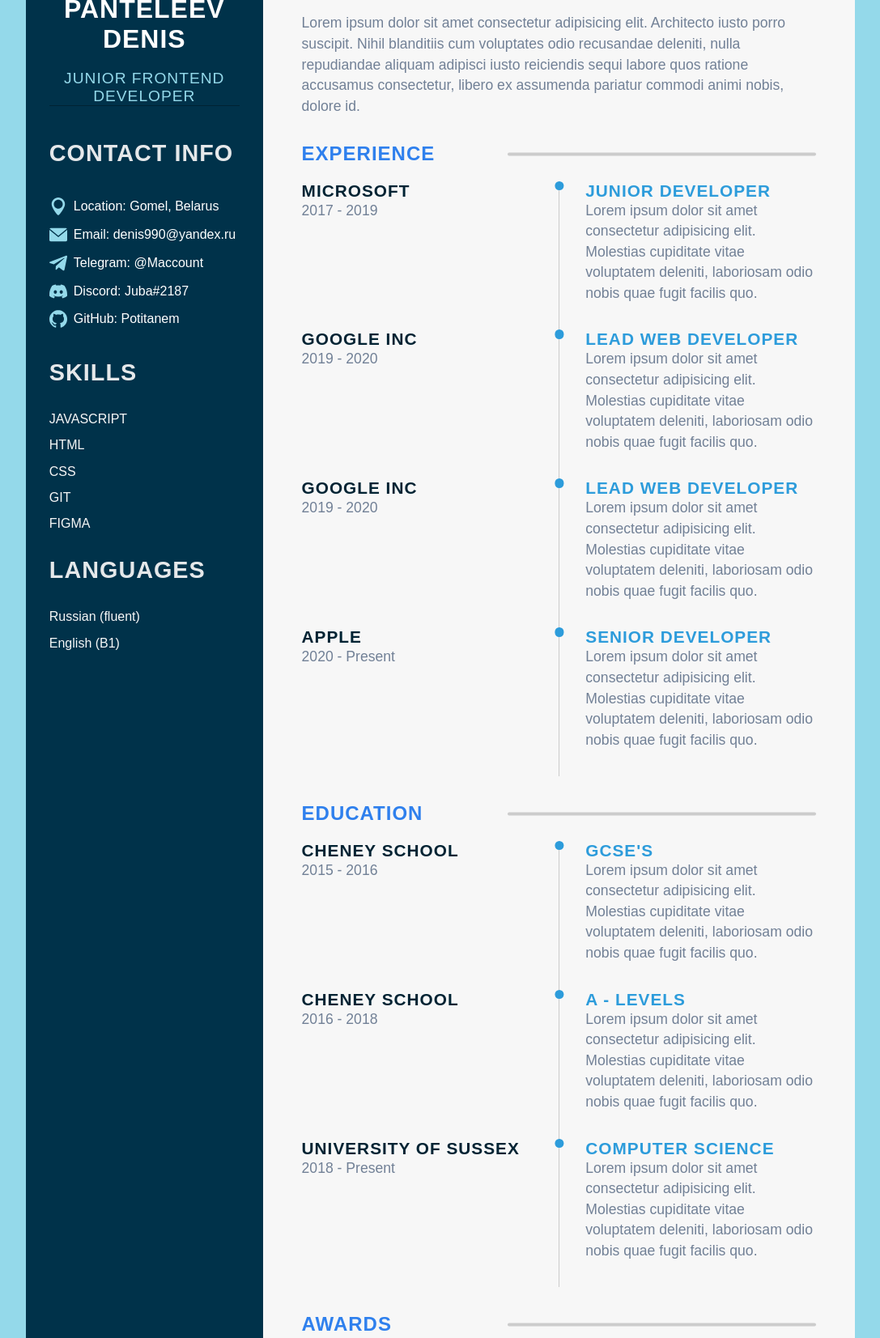
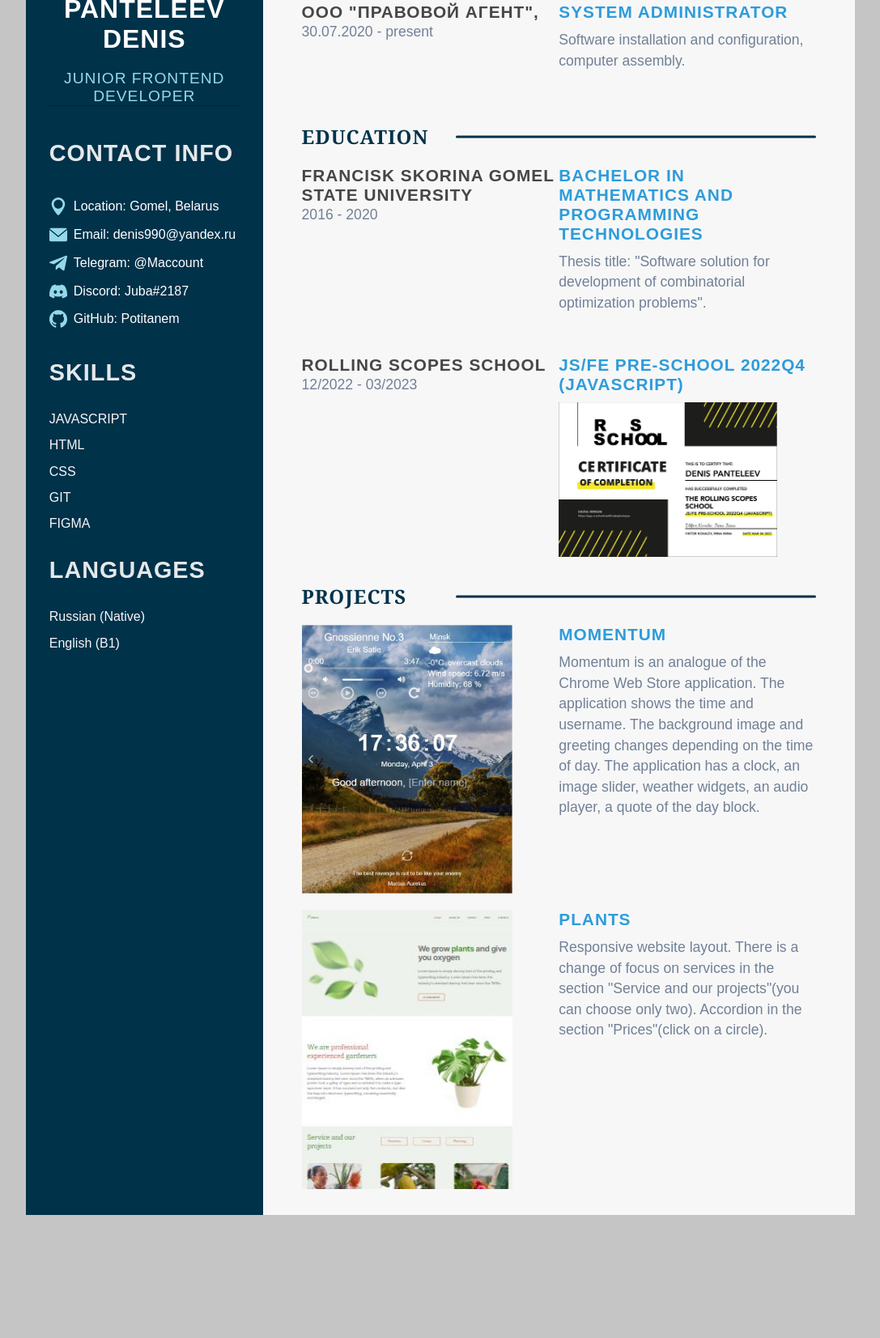
Before and after one commit to Potitanem/MainCV, a plain HTML site: page index.html in a window 1280 px wide. Shown: the part 274-1927 px from the top of the page at 81% size, without its empty margins (96-1183 px from the left). After the commit the page ends 1807 px from the top, so only its background shows below. Drawn offline with Linux system fonts and the light colour scheme.

Commit message:
all done

```diff
--- a/index.html
+++ b/index.html
@@ -6,12 +6,8 @@
 		<meta name="viewport" content="width=device-width, initial-scale=1.0" />
 		<title>Resume</title>
 		<link rel="preconnect" href="https://fonts.gstatic.com" />
-		<link rel="icon" href="./assets/img/favicon.ico">
+		<link rel="icon" href="./assets/img/favicon.ico" />
 		<link rel="stylesheet" href="style.css" />
-		<link
-			href="https://fonts.googleapis.com/css2?family=Poppins:wght@100;300;400;600&display=swap"
-			rel="stylesheet"
-		/>
 		<link
 			rel="stylesheet"
 			href="https://cdnjs.cloudflare.com/ajax/libs/font-awesome/4.7.0/css/font-awesome.min.css"
@@ -37,19 +33,31 @@
 							</li>
 							<li class="icon-list">
 								<div class="icon-image email"></div>
-								<a href="mailto: denis990@yandex.ru" class="contacts-link link">Email: denis990@yandex.ru</a>
+								<a href="mailto: denis990@yandex.ru" class="contacts-link link"
+									>Email: denis990@yandex.ru</a
+								>
 							</li>
 							<li class="icon-list">
 								<div class="icon-image telegram"></div>
-								<a href="https://t.me/Maccount" class="contacts-link link">Telegram: @Maccount</a>
+								<a href="https://t.me/Maccount" class="contacts-link link"
+									>Telegram: @Maccount</a
+								>
 							</li>
 							<li class="icon-list">
 								<div class="icon-image discord"></div>
-								<a href="https://discordapp.com/users/Juba#2187/" class="contacts-link link">Discord: Juba#2187</a>
+								<a
+									href="https://discordapp.com/users/Juba#2187/"
+									class="contacts-link link"
+									>Discord: Juba#2187</a
+								>
 							</li>
 							<li class="icon-list">
 								<div class="icon-image github"></div>
-								<a href="https://github.com/Potitanem" class="contacts-link link">GitHub: Potitanem</a>
+								<a
+									href="https://github.com/Potitanem"
+									class="contacts-link link"
+									>GitHub: Potitanem</a
+								>
 							</li>
 						</ul>
 					</div>
@@ -77,7 +85,7 @@
 						<h3 class="main-title">Languages</h3>
 						<ul>
 							<li>
-								<p>Russian (fluent)</p>
+								<p>Russian (Native)</p>
 							</li>
 							<li>
 								<p>English (B1)</p>
@@ -88,175 +96,133 @@
 			</section>
 			<section class="right-section">
 				<div class="right-main-content">
-					<section class="about sect">
+					<section class="about section">
 						<h2 class="right-title">About Me</h2>
-						<p class="para">
-							Lorem ipsum dolor sit amet, consectetur adipisicing elit.
-							Quibusdam molestias facilis ullam dolorum, reprehenderit dolorem
-							accusantium sit quo dolore nostrum assumenda obcaecati animi
-							commodi nobis labore exercitationem corporis esse eveniet optio
-							laudantium molestiae maiores pariatur nisi cumque. Distinctio et,
-							totam, dicta autem nostrum doloribus ipsam vel rerum, molestiae
-							soluta laboriosam. <br />
+						<p class="paragraph">
+							Hard-working and disciplined with good communication and time
+							management skills. I'm willing to learn and enjoy problem solving.
+							I am able to work both independently and in a team environment.
 							<br />
-							Lorem ipsum dolor sit amet consectetur adipisicing elit.
-							Architecto iusto porro suscipit. Nihil blanditiis cum voluptates
-							odio recusandae deleniti, nulla repudiandae aliquam adipisci iusto
-							reiciendis sequi labore quos ratione accusamus consectetur, libero
-							ex assumenda pariatur commodi animi nobis, dolore id.
 						</p>
 					</section>
-
-					<section class="experince sect">
+					<section class="experince section">
 						<h2 class="right-title">Experience</h2>
-						<div class="timeline">
-							<div class="left-tl-content">
-								<h5 class="tl-title">Microsoft</h5>
-								<p class="para">2017 - 2019</p>
+						<div class="showcase">
+							<div class="left-part">
+								<h5 class="left-title">ООО "Правовой Агент",</h5>
+								<p class="paragraph">30.07.2020 - present</p>
 							</div>
-							<div class="right-tl-content">
-								<div class="tl-content">
-									<h5 class="tl-title-2">Junior Developer</h5>
-									<p class="para">
-										Lorem ipsum dolor sit amet consectetur adipisicing elit.
-										Molestias cupiditate vitae voluptatem deleniti, laboriosam
-										odio nobis quae fugit facilis quo.
-									</p>
-								</div>
-							</div>
-						</div>
-						<div class="timeline">
-							<div class="left-tl-content">
-								<h5 class="tl-title">Google Inc</h5>
-								<p class="para">2019 - 2020</p>
-							</div>
-							<div class="right-tl-content">
-								<div class="tl-content">
-									<h5 class="tl-title-2">Lead Web developer</h5>
-									<p class="para">
-										Lorem ipsum dolor sit amet consectetur adipisicing elit.
-										Molestias cupiditate vitae voluptatem deleniti, laboriosam
-										odio nobis quae fugit facilis quo.
-									</p>
-								</div>
-							</div>
-						</div>
-						<div class="timeline">
-							<div class="left-tl-content">
-								<h5 class="tl-title">Google Inc</h5>
-								<p class="para">2019 - 2020</p>
-							</div>
-							<div class="right-tl-content">
-								<div class="tl-content">
-									<h5 class="tl-title-2">Lead Web developer</h5>
-									<p class="para">
-										Lorem ipsum dolor sit amet consectetur adipisicing elit.
-										Molestias cupiditate vitae voluptatem deleniti, laboriosam
-										odio nobis quae fugit facilis quo.
-									</p>
-								</div>
-							</div>
-						</div>
-						<div class="timeline">
-							<div class="left-tl-content">
-								<h5 class="tl-title">Apple</h5>
-								<p class="para">2020 - Present</p>
-							</div>
-							<div class="right-tl-content">
-								<div class="tl-content">
-									<h5 class="tl-title-2">Senior Developer</h5>
-									<p class="para">
-										Lorem ipsum dolor sit amet consectetur adipisicing elit.
-										Molestias cupiditate vitae voluptatem deleniti, laboriosam
-										odio nobis quae fugit facilis quo.
-									</p>
-								</div>
+							<div class="right-part">
+								<h5 class="showcase-title">System Administrator</h5>
+								<p class="paragraph">
+									Software installation and configuration, computer assembly.
+								</p>
 							</div>
 						</div>
 					</section>
 					<section class="education sect">
 						<h2 class="right-title">education</h2>
-						<div class="timeline">
-							<div class="left-tl-content">
-								<h5 class="tl-title">Cheney School</h5>
-								<p class="para">2015 - 2016</p>
+						<div class="showcase">
+							<div class="left-part">
+								<h5 class="left-title">
+									Francisk Skorina Gomel State University
+								</h5>
+								<p class="paragraph">2016 - 2020</p>
 							</div>
-							<div class="right-tl-content">
-								<div class="tl-content">
-									<h5 class="tl-title-2">Gcse's</h5>
-									<p class="para">
-										Lorem ipsum dolor sit amet consectetur adipisicing elit.
-										Molestias cupiditate vitae voluptatem deleniti, laboriosam
-										odio nobis quae fugit facilis quo.
-									</p>
-								</div>
+							<div class="right-part">
+								<h5 class="showcase-title">
+									Bachelor in Mathematics and Programming Technologies
+								</h5>
+								<p class="paragraph">
+									Thesis title: "Software solution for development of
+									combinatorial optimization problems".
+								</p>
 							</div>
 						</div>
-						<div class="timeline">
-							<div class="left-tl-content">
-								<h5 class="tl-title">Cheney School</h5>
-								<p class="para">2016 - 2018</p>
+						<div class="showcase">
+							<div class="left-part">
+								<h5 class="left-title">Rolling Scopes School</h5>
+								<p class="paragraph">12/2022 - 03/2023</p>
 							</div>
-							<div class="right-tl-content">
-								<div class="tl-content">
-									<h5 class="tl-title-2">A - Levels</h5>
-									<p class="para">
-										Lorem ipsum dolor sit amet consectetur adipisicing elit.
-										Molestias cupiditate vitae voluptatem deleniti, laboriosam
-										odio nobis quae fugit facilis quo.
-									</p>
-								</div>
-							</div>
-						</div>
-						<div class="timeline">
-							<div class="left-tl-content">
-								<h5 class="tl-title">University of Sussex</h5>
-								<p class="para">2018 - Present</p>
-							</div>
-							<div class="right-tl-content">
-								<div class="tl-content">
-									<h5 class="tl-title-2">Computer Science</h5>
-									<p class="para">
-										Lorem ipsum dolor sit amet consectetur adipisicing elit.
-										Molestias cupiditate vitae voluptatem deleniti, laboriosam
-										odio nobis quae fugit facilis quo.
-									</p>
+							<div class="right-part">
+								<h5 class="showcase-title">
+									JS/FE PRE-SCHOOL 2022Q4 (JAVASCRIPT)
+								</h5>
+								<div class="cert-box">
+									<a
+										href="https://app.rs.school/certificate/pkndvpax"
+										target="_blank"
+									>
+										<img
+											class="photo"
+											src="./assets/img/certificate.JPG"
+											alt="RS School certificate"
+										/>
+									</a>
 								</div>
 							</div>
 						</div>
 					</section>
 					<section class="awards sect">
-						<h2 class="right-title">Awards</h2>
-						<div class="timeline">
-							<div class="left-tl-content">
-								<h5 class="tl-title">Microsoft</h5>
-								<p class="para">June 2016</p>
-							</div>
-							<div class="right-tl-content">
-								<div class="tl-content">
-									<h5 class="tl-title-2">Excellent Work</h5>
-									<p class="para">
-										Lorem ipsum dolor sit amet consectetur adipisicing elit.
-										Molestias cupiditate vitae voluptatem deleniti, laboriosam
-										odio nobis quae fugit facilis quo.
-									</p>
+						<h2 class="right-title">Projects</h2>
+						<div class="showcase">
+							<div class="left-part">
+								<div class="projects">
+									<a
+										href="https://potitanem.github.io/Momentum/"
+										target="_blank"
+									>
+										<img
+											class="photo"
+											src="./assets/img/momentum.JPG"
+											alt="momentum"
+										/>
+									</a>
 								</div>
 							</div>
+							<div class="right-part">
+								<a
+									class="projects-link"
+									href="https://potitanem.github.io/Momentum/"
+									target="_blank"
+								>
+									<h5 class="showcase-title projects-title">Momentum</h5>
+								</a>
+								<p class="paragraph">
+									Momentum is an analogue of the Chrome Web Store application.
+									The application shows the time and username. The background
+									image and greeting changes depending on the time of day. The
+									application has a clock, an image slider, weather widgets, an
+									audio player, a quote of the day block.
+								</p>
+							</div>
 						</div>
-						<div class="timeline">
-							<div class="left-tl-content">
-								<h5 class="tl-title">Alphabet Inc</h5>
-								<p class="para">June 2016</p>
+						<div class="showcase">
+							<div class="left-part">
+								<div class="projects">
+									<a href="https://potitanem.github.io/Plants/" target="_blank">
+										<img
+											class="photo"
+											src="./assets/img/plants.JPG"
+											alt="plants"
+										/>
+									</a>
+								</div>
 							</div>
-							<div class="right-tl-content">
-								<div class="tl-content">
-									<h5 class="tl-title-2">The Star Employee</h5>
-									<p class="para">
-										Lorem ipsum dolor sit amet consectetur adipisicing elit.
-										Molestias cupiditate vitae voluptatem deleniti, laboriosam
-										odio nobis quae fugit facilis quo.
-									</p>
-								</div>
+							<div class="right-part">
+								<a
+									class="projects-link"
+									href="https://potitanem.github.io/Plants/"
+									target="_blank"
+								>
+									<h5 class="showcase-title projects-title">Plants</h5>
+								</a>
+								<p class="paragraph">
+									Responsive website layout. There is a change of focus on
+									services in the section "Service and our projects"(you can
+									choose only two). Accordion in the section "Prices"(click on a
+									circle).
+								</p>
 							</div>
 						</div>
 					</section>
--- a/style.css
+++ b/style.css
@@ -3,7 +3,7 @@
 		margin: 0;
 		box-sizing: border-box;
 		list-style: none;
-		font-family: 'Nunito', sans-serif;
+		font-family: 'Arial';
 }
 
 a{
@@ -11,7 +11,7 @@ a{
 }
 
 body{
-		background-color: #94D9EA;
+		background-color: #c5c5c5;
 }
 
 .main-content{
@@ -174,83 +174,122 @@ body{
 .right-title{
 		letter-spacing: 1px;
 		text-transform: uppercase;
-		color: #2F80ED;
+		color: #00324A;
 		margin-bottom: 1.2rem;
 		position: relative;
+		font-family: Georgia;
 }
 
 .right-title::after{
 		content: "";
 		position: absolute;
-		width: 60%;
+		width: 80%;
 		height: .2rem;
-		background-color: #ccc;
+		background-color: #00324A;
 		border-radius: 12px;
 		right: 0;
 		top: 50%;
 		transform: translateY(-50%);
 }
 
-.para{
+.paragraph{
 		line-height: 1.6rem;
 		color: #718096;
 		font-size: 1.1rem;
 }
 
-.sect{
-		padding-bottom: 2rem;
+.section{
+		margin-bottom: 2rem;
 }
 
-.timeline{
+.showcase{
 		display: grid;
 		grid-template-columns: repeat(2, 1fr);
+		margin-bottom: 20px;
 }
 
-.tl-title{
+.showcase:last-child{
+	margin-bottom: 0px;
+}
+
+.left-title{
 		letter-spacing: 1px;
 		font-size: 1.3rem;
-		color: #002333;
+		color: rgb(71, 70, 70);
 		text-transform: uppercase;
 }
-.tl-title-2{
+.showcase-title{
+		margin-bottom: 10px;
 		letter-spacing: 1px;
 		font-size: 1.3rem;
 		color: #2D9CDB;
 		text-transform: uppercase;
+		transition: .5s ease;
 }
 
-.tl-content{
-		border-left: 1px solid #ccc;
-		padding-left: 2rem;
-		position: relative;
-		padding-bottom: 2rem;
+.right-part{
+		margin-bottom: 2rem;
 }
 
-.tl-title-2::before{
-		content: "";
-		position: absolute;
-		width: .7rem;
-		height: .7rem;
-		background-color: #2D9CDB;
-		border-radius: 50%;
-		transform: translateX(-50%);
-		left: 0;
+.cert-box{
+	max-width: 270px;
+	transition: .5s ease;
+}
+
+.cert-box img{
+	width: 100%;
+}
+
+.projects{
+	max-width: 260px;
+	transition: .5s ease;
+}
+
+.photo{
+	display: block;
+}
+
+.projects:hover, .cert-box:hover{
+	box-shadow: 0 0 10px #252424;
+}
+
+.projects img{
+	width: 100%;
+}
+
+.projects-title:hover{
+	color: #00324A;
 }
 
 /*Media Querries*/
-@media screen and (max-width:823px){
+
+@media screen and (max-width: 1672px){
+	.right-title::after{
+		width: 70%;
+}
+}
+
+@media screen and (max-width:893px){
+		.right-title::after{
+				width: 60%;
+		}
+}
+@media screen and (max-width:703px){
 		.right-title::after{
 				width: 40%;
 		}
 }
-@media screen and (max-width:681px){
-		.right-title::after{
-				width: 30%;
-		}
+
+@media screen and (max-width:519px){
+	.right-title::after{
+			display: none;
+	}
 }
+
 @media screen and (max-width:780px){
-		.timeline{
+		.showcase{
 				grid-template-columns: repeat(1, 1fr);
+				row-gap: 20px;
 		}
 }
 @media screen and (max-width:780px){
@@ -261,6 +300,8 @@ body{
 				grid-column: span 4;
 		}
 }
+
+
 @media screen and (max-width:1200px){
 		.main-content{
 				grid-template-columns: repeat(1, 1fr);
```
Also changed, not shown: assets/img/certificate.JPG (added), assets/img/momentum.JPG (added), assets/img/plants.JPG (added), 1 other file.
